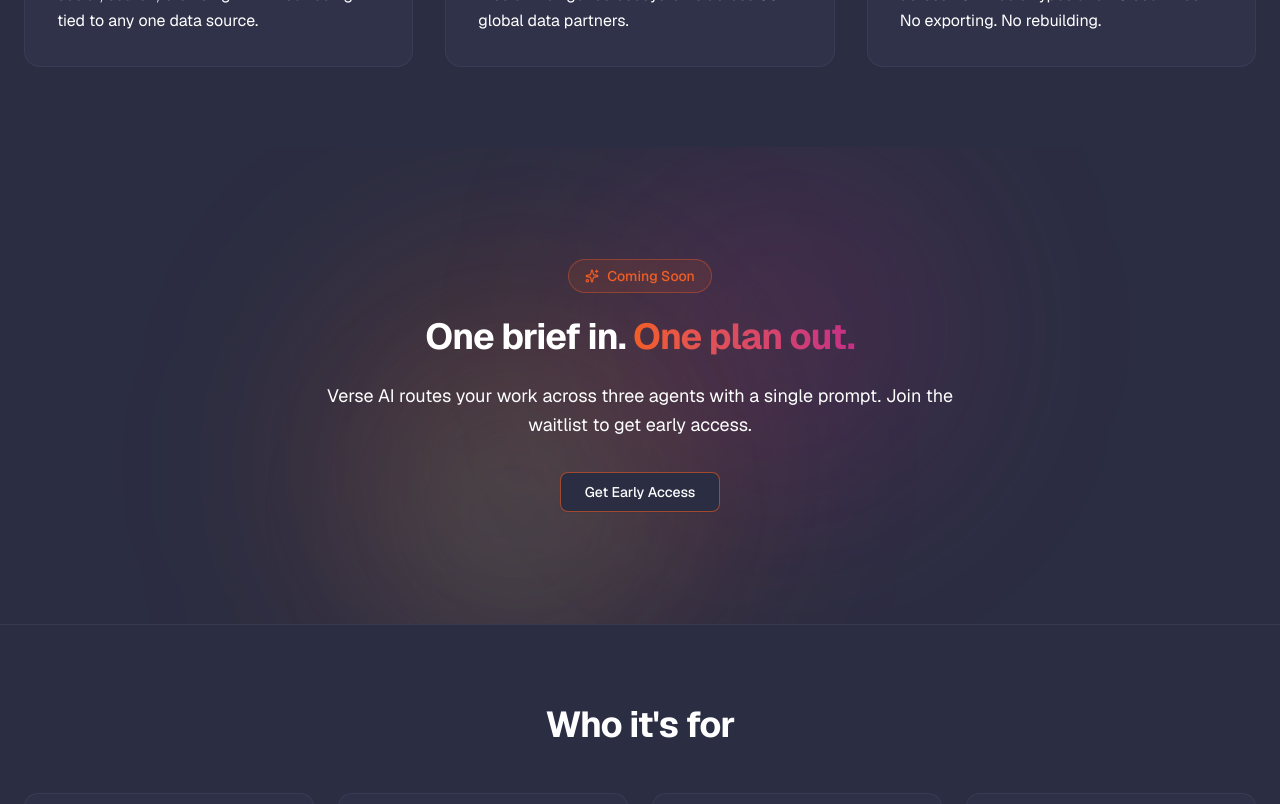
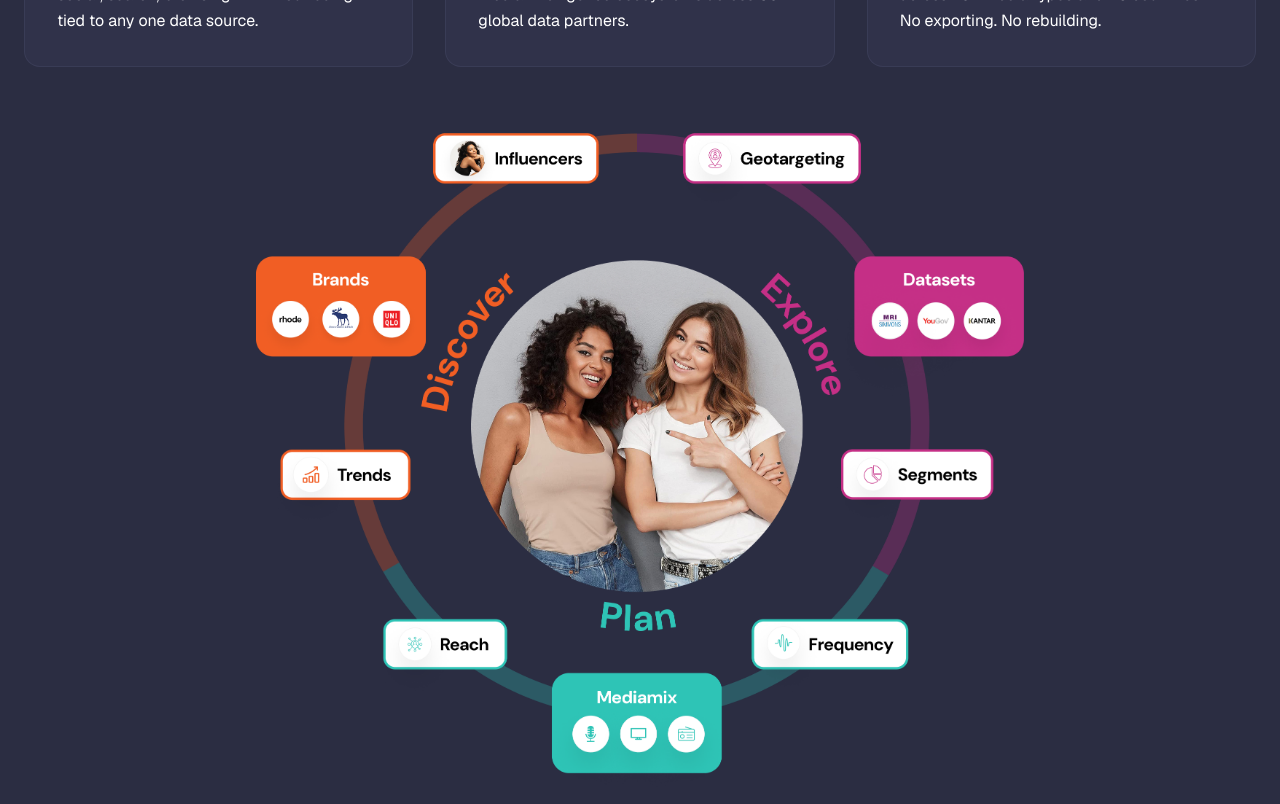
Before and after one commit to m-plus-m/v0-verse-website-build, a Next.js app: page / in a window 1280 px wide. Shown: the part 1320-2124 px from the top of the page. Built offline with nearby package versions, Linux system fonts and the light colour scheme.

Commit message:
feat: add workflow diagram to SolutionCards component
Added an image component displaying a workflow diagram.

Co-authored-by: m-plus-m <271422210+m-plus-m@users.noreply.github.com>

```diff
--- a/components/solution-cards.tsx
+++ b/components/solution-cards.tsx
@@ -1,4 +1,5 @@
 import Link from "next/link"
+import Image from "next/image"
 import { Search, Users, LayoutGrid } from "lucide-react"
 
 const solutions = [
@@ -49,6 +50,16 @@ export function SolutionCards() {
             </Link>
           ))}
         </div>
+
+        <div className="mt-16 flex justify-center">
+          <Image
+            src="/images/verse-workflow-diagram.png"
+            alt="Verse workflow diagram showing how Discover, Explore and Plan connect — surrounding brands, influencers, geotargeting, datasets, segments, frequency, mediamix, reach and trends around a central audience."
+            width={1000}
+            height={900}
+            className="h-auto w-full max-w-3xl"
+          />
+        </div>
       </div>
     </section>
   )
```
Also changed, not shown: public/images/verse-workflow-diagram.png (added).
